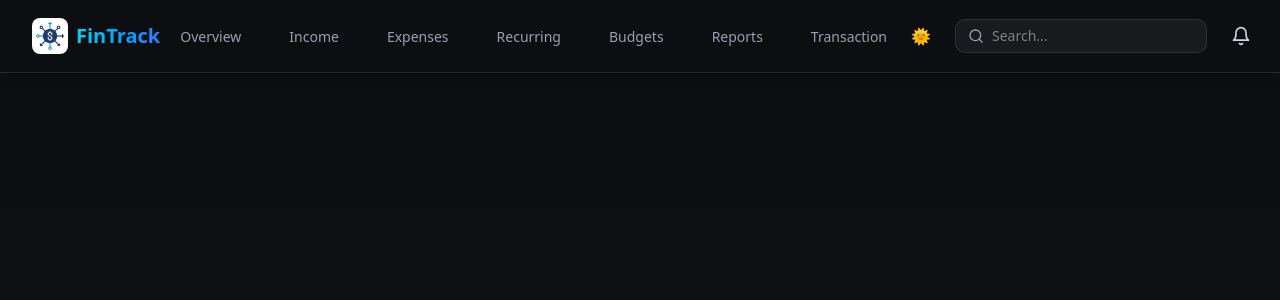
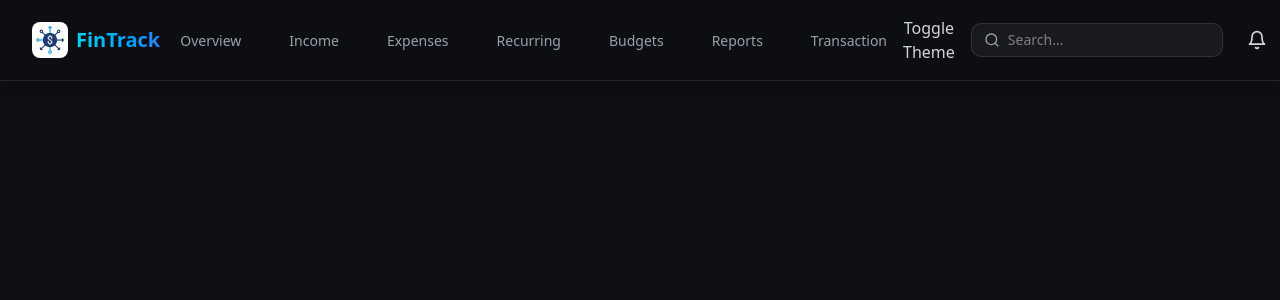
Before and after one commit to patel192/Expense-Manager-Frontend, a React (Vite) app: page /private in a window 1280 px wide. Shown: the top 300 px of the page. Built offline with nearby package versions, Linux system fonts and the light colour scheme; sample sign-in values are in the browser's storage.

Commit message:
fix:Theme Switching

```diff
--- a/src/components/User/UserDashboardLayout.jsx
+++ b/src/components/User/UserDashboardLayout.jsx
@@ -3,11 +3,11 @@ import { Outlet, Link } from "react-router-dom";
 import { motion } from "framer-motion";
 import { FiBell, FiSearch, FiUser, FiLogOut } from "react-icons/fi";
 import { useAuth } from "../../context/AuthContext";
-import {useTheme} from "../../context/ThemeContext";
+import { useTheme } from "../../context/ThemeContext";
 export const UserDashboardLayout = () => {
   const { logout } = useAuth();
   const location = useLocation();
-  const {theme,setTheme} = useTheme();
+  const { theme, setTheme } = useTheme();
   const navTabs = [
     { label: "Overview", path: "/private/userdashboard" },
     { label: "Income", path: "/private/income" },
@@ -19,9 +19,22 @@ export const UserDashboardLayout = () => {
   ];
 
   return (
-    <div className="min-h-screen bg-gradient-to-b from-[#0c0e12] via-[#0f1115] to-[#0b0c10] text-white flex flex-col">
+    <div
+      className="min-h-screen
+  bg-white dark:bg-gradient-to-b dark:from-[#0c0e12] dark:via-[#0f1115] dark:to-[#0b0c10]
+  text-black dark:text-white
+  flex flex-col"
+    >
+      {" "}
       {/* ========== TOP NAVBAR ========== */}
-      <header className="sticky top-0 z-50 bg-[#0d0f12]/80 backdrop-blur-xl border-b border-white/10 shadow-lg">
+      <header
+        className="sticky top-0 z-50
+  bg-white/80 dark:bg-[#0d0f12]/80
+  backdrop-blur-xl
+  border-b border-gray-200 dark:border-white/10
+  shadow-lg"
+      >
+        {" "}
         <div className="max-w-7xl mx-auto px-4 sm:px-8 py-4 flex items-center justify-between">
           {/* LEFT SECTION: LOGO + TABS */}
           <div className="flex items-center gap-10">
@@ -72,13 +85,14 @@ export const UserDashboardLayout = () => {
 
           {/* RIGHT SECTION: SEARCH + ICONS */}
           <div className="flex items-center gap-4 text-gray-300">
-           <button
-           onClick={() => setTheme(theme === "dark" ? "light" : "dark")}
-           className="p-2 rounded-lg hover:bg-white/10"
-           >
-            {theme === "dark" ? "🌞" : "🌙"}
-           </button>
-
+            <button
+              onClick={() => {
+                console.log("clicked"); // debug
+                setTheme(theme === "dark" ? "light" : "dark");
+              }}
+            >
+              Toggle Theme
+            </button>
 
             {/* Search */}
             <div className="hidden sm:flex items-center bg-white/5 border border-white/10 px-3 py-1.5 rounded-lg">
@@ -110,7 +124,6 @@ export const UserDashboardLayout = () => {
           </div>
         </div>
       </header>
-
       {/* ========== MAIN CONTENT ========== */}
       <motion.main
         key={location.pathname}
--- a/src/context/ThemeContext.jsx
+++ b/src/context/ThemeContext.jsx
@@ -1,18 +1,31 @@
-import { createContext,useContext,useEffect,useState} from "react";
+import { createContext, useContext, useEffect, useState } from "react";
+
 const ThemeContext = createContext();
-export const ThemeProvider = ({children}) => {
-   const [theme, settheme] = useState(localStorage.getItem("theme") || "dark");
-   useEffect(()=>{
-    document.documentElement.classList.remove("dark","light");
-    document.documentElement.classList.add(theme);
-    localStorage.setItem("theme",theme);
-   },[theme]);
 
-   return(
-    <ThemeContext.Provider value={{theme,settheme}}>
-        {children}
+export const ThemeProvider = ({ children }) => {
+
+  const [theme, setTheme] = useState(
+    localStorage.getItem("theme") || "dark"
+  );
+
+  useEffect(() => {
+    console.log("Theme changed:", theme); // 👈 DEBUG
+
+    document.documentElement.classList.remove("dark");
+
+    if (theme === "dark") {
+      document.documentElement.classList.add("dark");
+    }
+
+    localStorage.setItem("theme", theme);
+
+  }, [theme]);
+
+  return (
+    <ThemeContext.Provider value={{ theme, setTheme }}>
+      {children}
     </ThemeContext.Provider>
-   );
+  );
 };
 
 export const useTheme = () => useContext(ThemeContext);
```
Also changed, not shown: src/index.css (deleted, +0 -12 lines).
